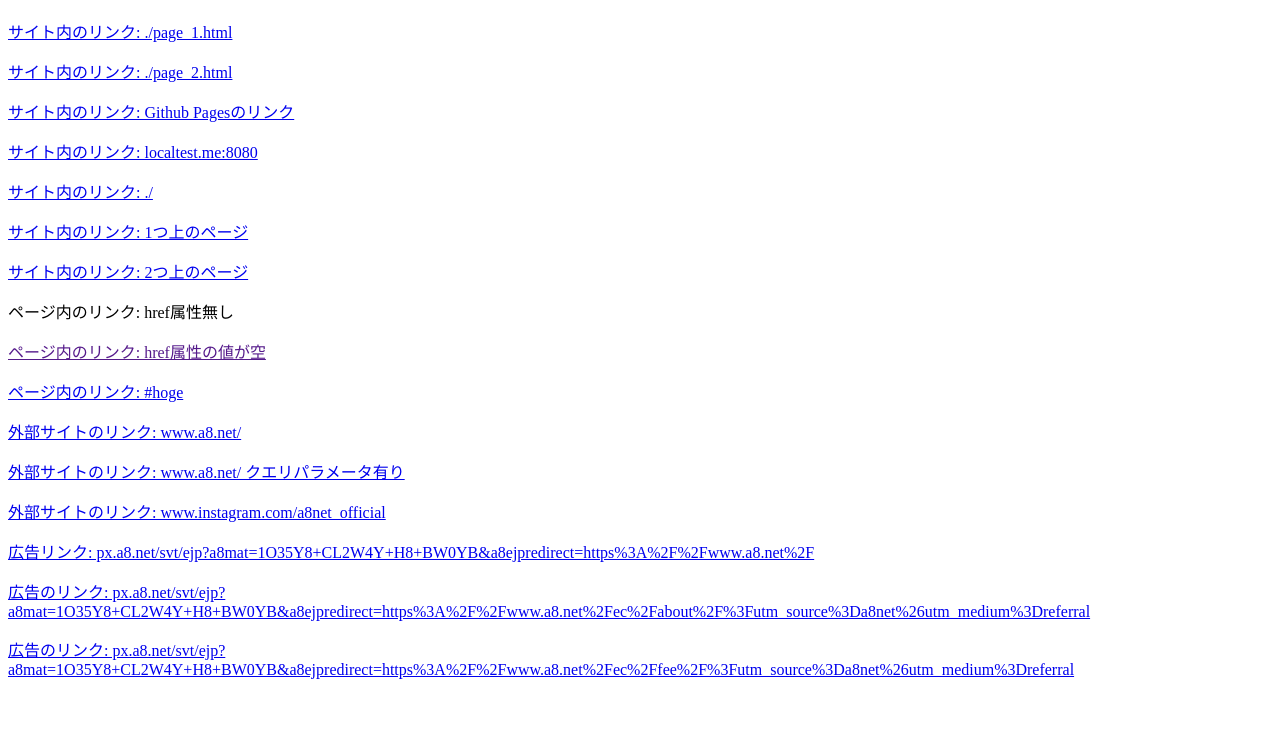
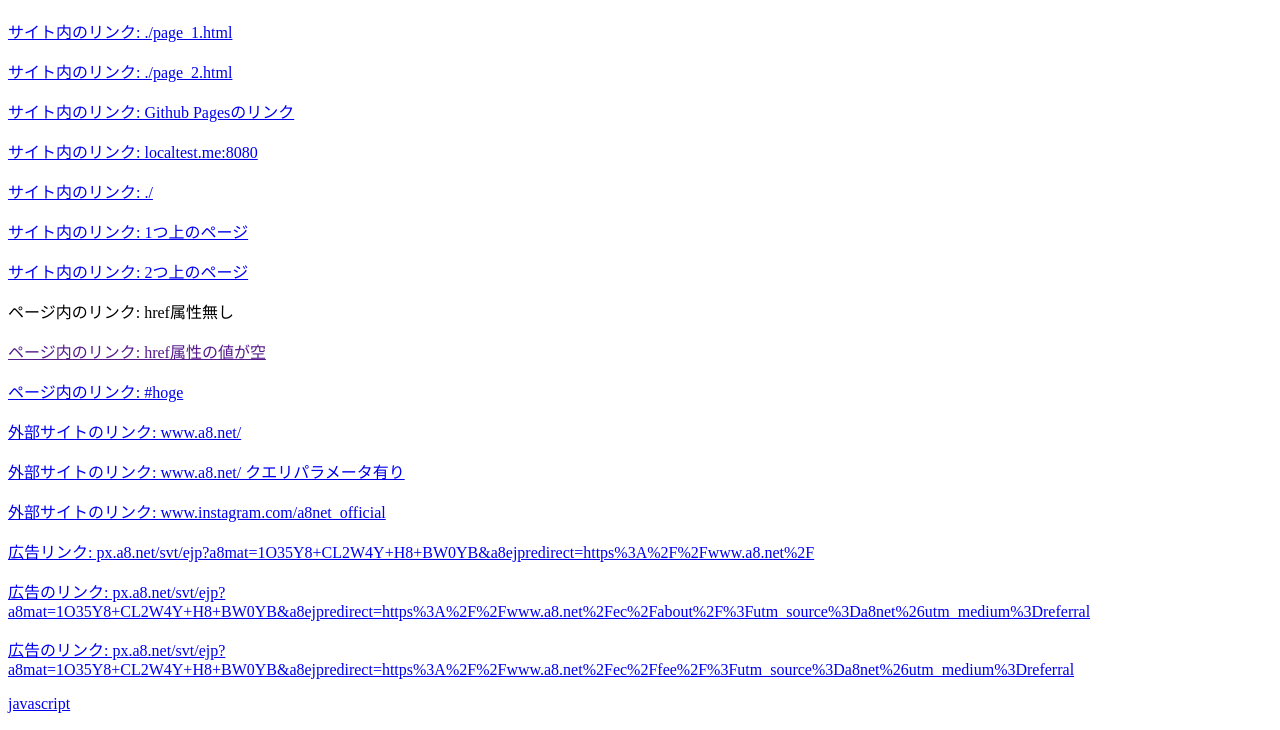
Before and after one commit to fancs-r-yamashiro/sample-web, a website: page docs/link/lp.html in a window 1280 px wide. Shown: the part 70-800 px from the top of the page. Drawn offline with Linux system fonts and the light colour scheme; a script that the page names is missing.

Commit message:
Update lp.html

```diff
--- a/docs/link/lp.html
+++ b/docs/link/lp.html
@@ -41,6 +41,9 @@
     <p><a href="https://px.a8.net/svt/ejp?a8mat=1O35Y8+CL2W4Y+H8+BW0YB&a8ejpredirect=https%3A%2F%2Fwww.a8.net%2Fec%2Fabout%2F%3Futm_source%3Da8net%26utm_medium%3Dreferral">広告のリンク: px.a8.net/svt/ejp?a8mat=1O35Y8+CL2W4Y+H8+BW0YB&a8ejpredirect=https%3A%2F%2Fwww.a8.net%2Fec%2Fabout%2F%3Futm_source%3Da8net%26utm_medium%3Dreferral</a></p>
     <p><a href="https://px.a8.net/svt/ejp?a8mat=1O35Y8+CL2W4Y+H8+BW0YB&a8ejpredirect=https%3A%2F%2Fwww.a8.net%2Fec%2Ffee%2F%3Futm_source%3Da8net%26utm_medium%3Dreferral">広告のリンク: px.a8.net/svt/ejp?a8mat=1O35Y8+CL2W4Y+H8+BW0YB&a8ejpredirect=https%3A%2F%2Fwww.a8.net%2Fec%2Ffee%2F%3Futm_source%3Da8net%26utm_medium%3Dreferral</a></p>
   </div>
+  <div>
+    <a href="javascript:alert('hello, world!')">javascript</a>
+  </div>
   <script type="text/javascript" src="https://s3.ap-northeast-1.amazonaws.com/test-statics.a8.net/a8link/a8linkClickidAdd-development.js"></script>
   <script type="text/javascript">
     a8LinkQueryParams({
```
